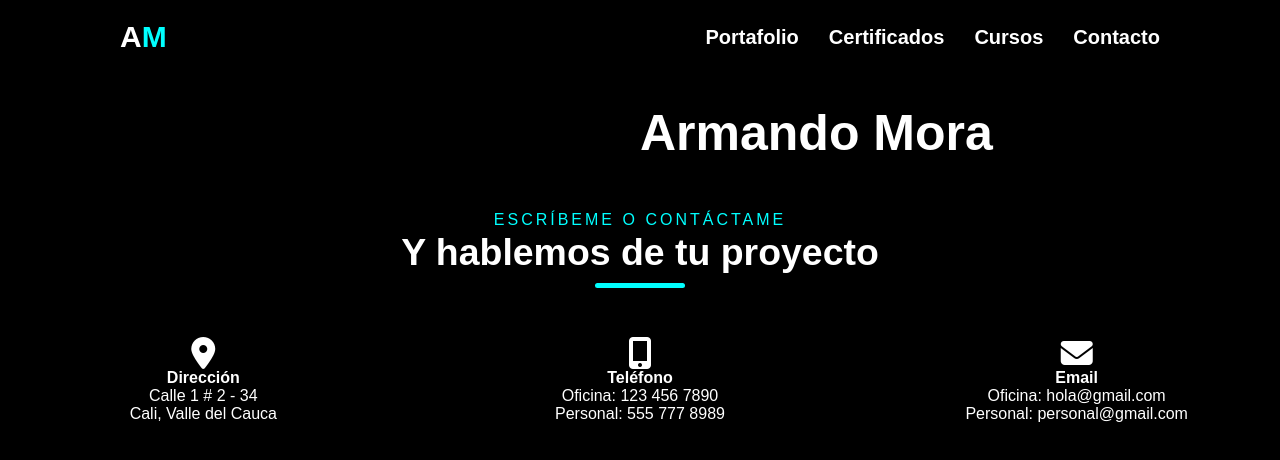
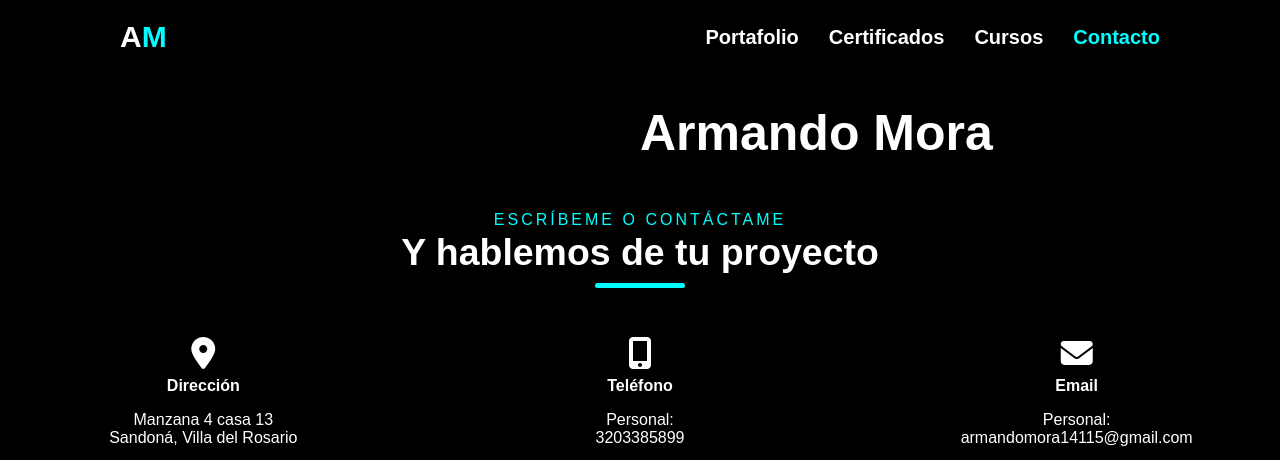
Before and after one commit to 98141/portafolio, a plain HTML site: page complements/contacto.html in a window 1280 px wide. Shown: the top 460 px of the page. Drawn offline with Linux system fonts and the light colour scheme; grey boxes are pictures that could not be loaded.

Commit message:
Cambios de errores en contactos

```diff
--- a/blocks/contact.css
+++ b/blocks/contact.css
@@ -1,4 +1,7 @@
 @import url("./header.css");
+
+
+
 
 .contact {
   display: grid;
@@ -77,6 +80,10 @@
   text-align: center;
 }
 
+.contact__features-item {
+    padding: 8px 0;
+}
+
 .form {
  margin: auto;
  padding-right: 20px;
--- a/blocks/nav.css
+++ b/blocks/nav.css
@@ -4,7 +4,7 @@
   display: flex;
   flex-flow: row wrap;
   justify-content: space-between;
-    margin: 0 ;
+  margin: 0;
   font-size: 20px;
 }
 
@@ -41,3 +41,7 @@
 .nav__link:hover {
   color: var(--primary-color);
 }
+
+.current {
+  color: var(--primary-color);
+}
--- a/complements/contacto.html
+++ b/complements/contacto.html
@@ -19,7 +19,7 @@
       <header class="header">
         <nav class="nav">
           <h1 class="nav__logo">
-            <a class="nav__logo-title" href="index.html"
+            <a class="nav__logo-title" href="../index.html"
               >A<span class="nav__logo-span">M</span></a
             >
           </h1>
@@ -32,7 +32,7 @@
               <a class="nav__link" href="./cursos.html">Cursos</a>
             </li>
             <li>
-              <a class="nav__link" href="contacto.html">Contacto</a>
+              <a class="nav__link current" href="contacto.html">Contacto</a>
             </li>
           </ul>
         </nav>
@@ -50,21 +50,23 @@
           </div>
           <div class="contact__features contact__features-1">
             <i class="fas fa-map-marker-alt fa-2x"></i>
-            <h4 class="line-break">Dirección</h4>
-            <p class="line-break">Calle 1 # 2 - 34</p>
-            <p>Cali, Valle del Cauca</p>
+            <h4 class="contact__features-item">Dirección</h4>
+            <p class="contact__features-item">
+              Manzana 4 casa 13 <br />
+              Sandoná, Villa del Rosario
+            </p>
           </div>
           <div class="contact__features contact__features-2">
             <i class="fas fa-mobile-alt fa-2x"></i>
-            <h4 class="line-break">Teléfono</h4>
-            <p class="line-break">Oficina: 123 456 7890</p>
-            <p>Personal: 555 777 8989</p>
+            <h4 class="contact__features-item">Teléfono</h4>
+            <p class="contact__features-item">Personal: <br />3203385899</p>
           </div>
           <div class="contact__features contact__features-3">
             <i class="fas fa-envelope fa-2x"></i>
-            <h4 class="line-break">Email</h4>
-            <p class="line-break">Oficina: hola@gmail.com</p>
-            <p>Personal: personal@gmail.com</p>
+            <h4 class="contact__features-item">Email</h4>
+            <p class="contact__features-item">
+              Personal: <br />armandomora14115@gmail.com
+            </p>
           </div>
 
           <div class="contact__features-map">
```
Also changed, not shown: complements/certificados.html (+1 -1 lines), complements/cursos.html (+3 -3 lines), index.html (+1 -1 lines). Lines whose indentation alone changed are shown as unchanged.
